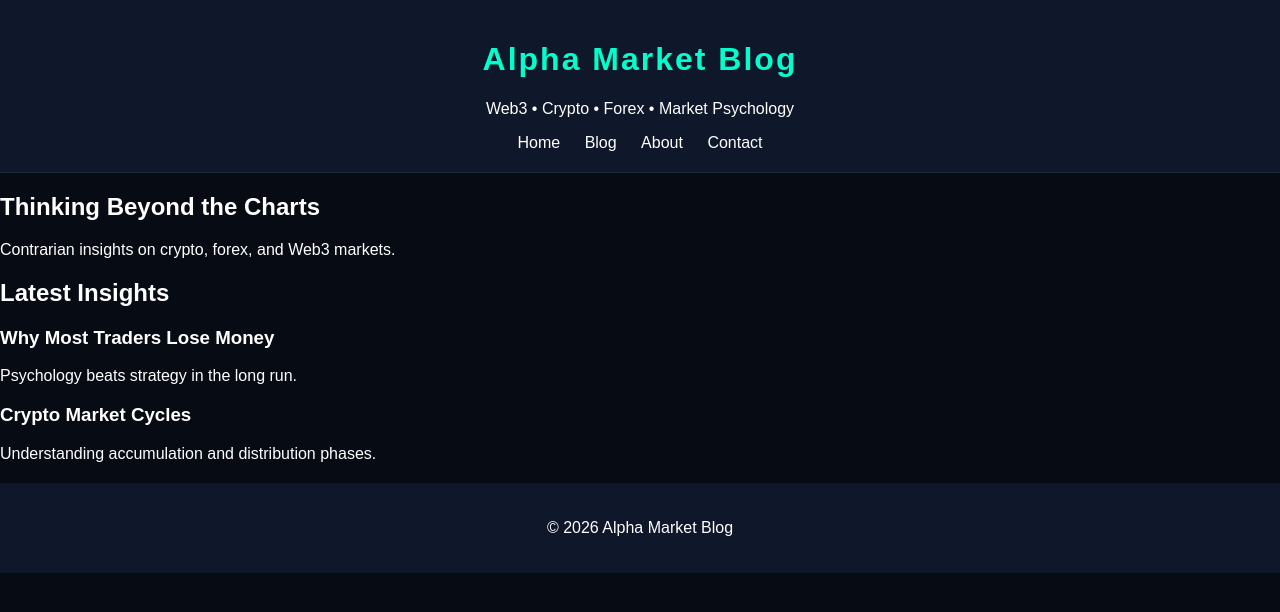
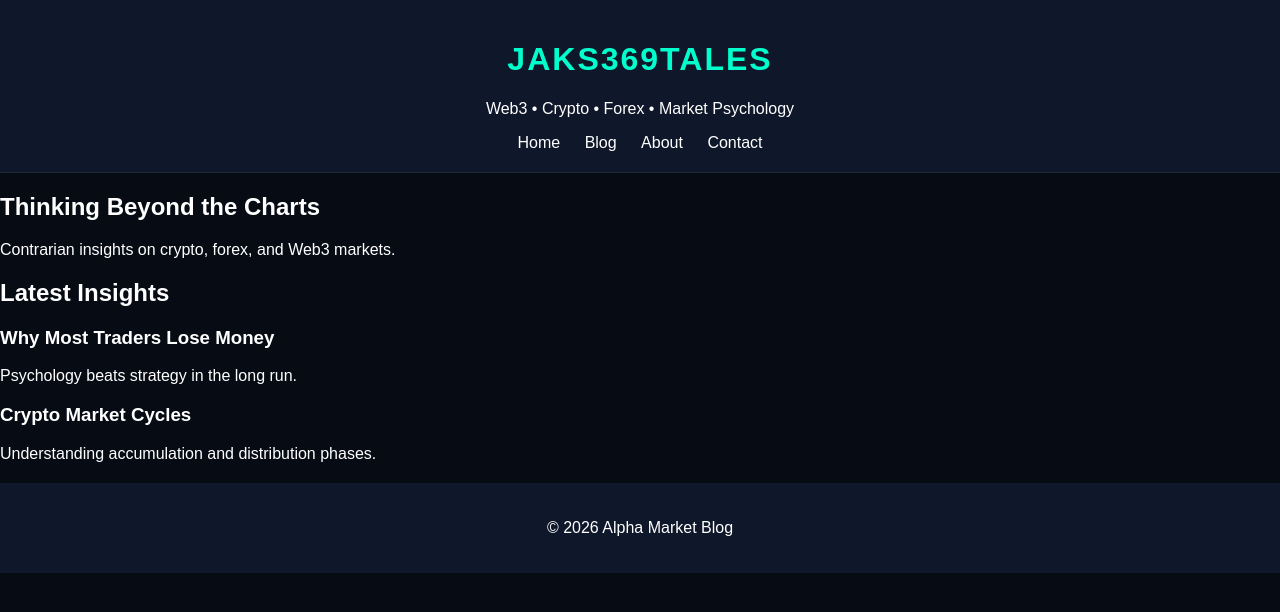
Before and after one commit to jaks369/Jaks369-Tales-Blog, a plain HTML site: page docs/index.html in a window 1280 px wide. Drawn offline with Linux system fonts and the light colour scheme.

Commit message:
Update index.html

```diff
--- a/docs/index.html
+++ b/docs/index.html
@@ -3,13 +3,13 @@
 <head>
   <meta charset="UTF-8">
   <meta name="viewport" content="width=device-width, initial-scale=1.0">
-  <title>Alpha Market Blog</title>
+  <title>JAKS369TALES</title>
   <link rel="stylesheet" href="style.css">
 </head>
 <body>
 
 <header>
-  <h1>Alpha Market Blog</h1>
+  <h1>JAKS369TALES</h1>
   <p>Web3 • Crypto • Forex • Market Psychology</p>
 
   <nav>
```
